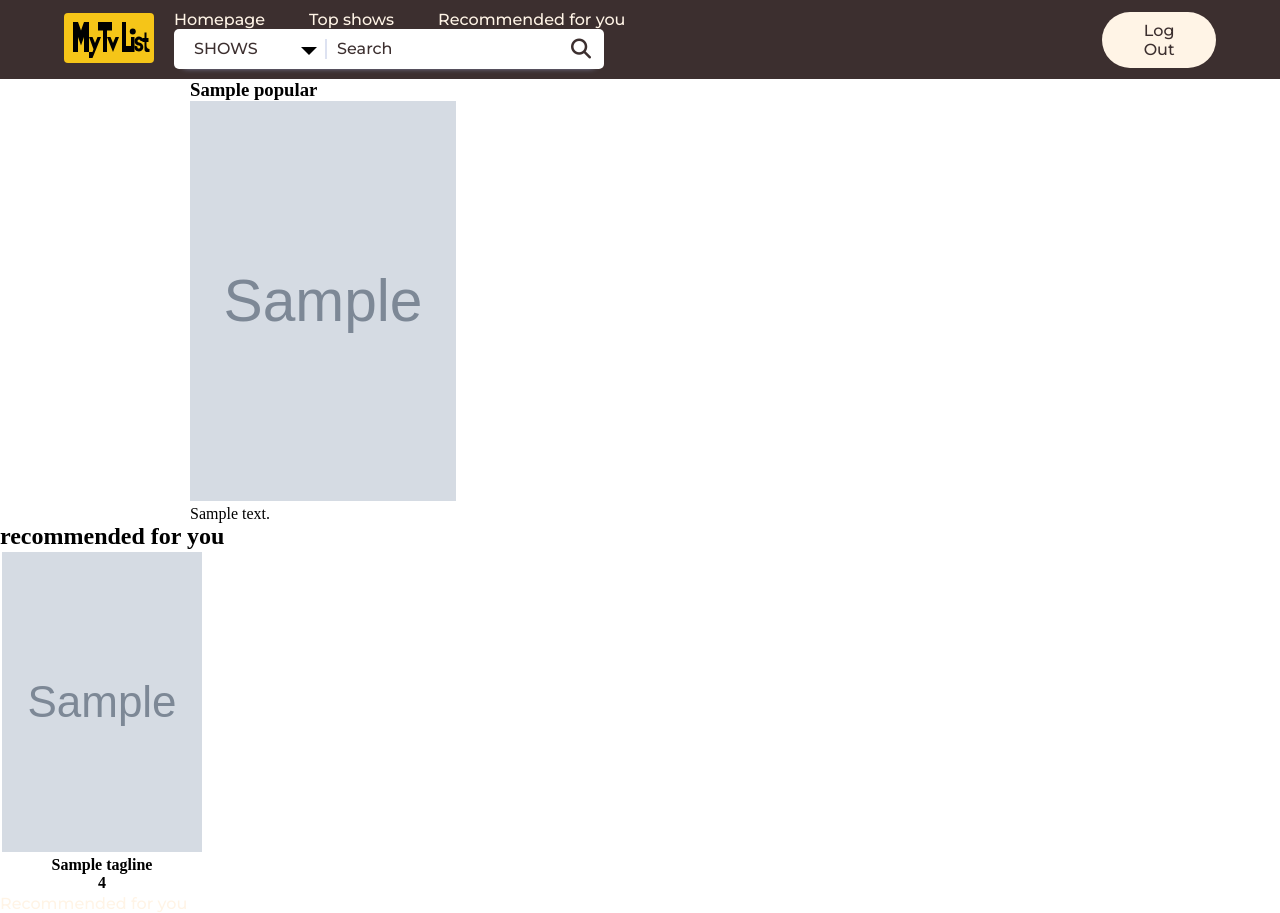
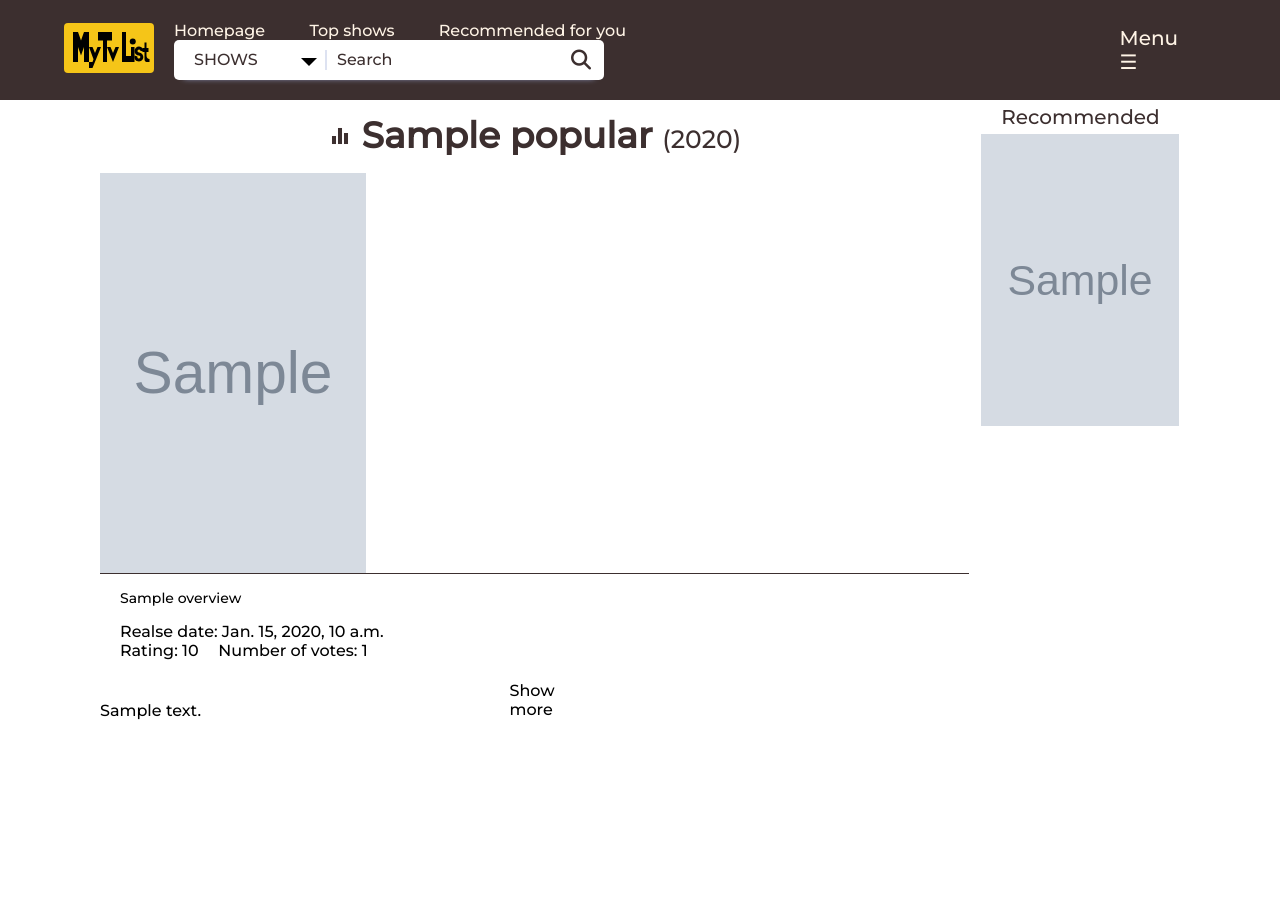
Before and after one commit to HDymarkowski/MyTvList, a Django app: template templates/Homepage.html in a window 1280 px wide. After the commit the page ends 720 px from the top, so only its background shows below. Run offline with Django 3.2, Linux system fonts and the light colour scheme; a user stored in the database is signed in; tables that the repository leaves empty hold one stand-in row (values such as "Sample post"); the template is opened without the code that fills it: most values are stand-ins (such as "Sample title", 1, 10 or a date in 2020); grey boxes marked "Sample" are stand-in pictures; lists and menus that the app fills with data are empty; some libraries are stand-ins or nearby versions.

Commit message:
Final version of homepage

```diff
--- a/MyTvList/views.py
+++ b/MyTvList/views.py
@@ -16,8 +16,12 @@ def index(request):
     # TODO make getPopular to work somehow?
     context_dict = {}
     context_dict['popular'] = tmdbSimpleApi.getPopular(1)
+
     context_dict['popular']['imgFile'] =tmdbSimpleApi.img(context_dict['popular']['poster_path'])
     context_dict['popular']['videoURL'] = tmdbSimpleApi.getVideo(context_dict['popular']['id'])
+    context_dict['popular']['year'] = context_dict['popular']['first_air_date'][:4]
+
+    print(context_dict)
 
     if request.user.is_authenticated:
 
--- a/static/css/base.css
+++ b/static/css/base.css
@@ -8,14 +8,39 @@
 	background-color: #3c2f2f;
 }
 
-.MyTvListHeader li, a, button {
+#bezove {
 	font-family: "Montserrat", sans-serif;
 	font-weight: 500;
 	font-size: 16px;
 	color: #fff4e6;
 	text-decoration: none;
+	transition: all 0.3s ease 0s
 }
 
+#tmave {
+	font-family: "Montserrat", sans-serif;
+	font-weight: 500;
+	font-size: 16px;
+	color: #3c2f2f;
+	text-decoration: none;
+	transition: all 0.3s ease 0s
+}
+
+#bezove:hover {
+	color: 	#be9b7b;
+}
+
+#tmave:hover {
+	color: rgba(255,244,230,0.8);
+}
+
+#nav_menu {
+	font-size: 20px;
+	position: relative;
+	right: 0px;
+	cursor: pointer;
+	color: #fff4e6;
+}
 .MyTvListHeader a.active {
   background-color: #2196F3;
   color: white;
@@ -29,10 +54,6 @@
 	display: inline-block;
 	padding: 0px 20px;
 
-}
-
-.MyTvListHeader .nav_links li a {
-	transition: all 0.3s ease 0s;
 }
 
 .MyTvListHeader .nav_links li a:hover {
@@ -189,22 +210,229 @@
 	color: #be9b7b;
 }
 
-.content_wrapper {
+.main {
 	box-sizing: border-box;
 	display: block;
+	width: 1080px;
 	margin-left: auto;
 	margin-right: auto;
-	width: 900px;
+	height: 800px;
+}
+.content_wrapper {
+	box-sizing: content-box;
+	display: block;
+	float: left;
+	max-width: 869px;
+	width: 869px;
 	border-style: solid;
-	border: 10px
+	border: 10px;
+	//background: #fff4e6;
+}
+
+.content_wrapper .title_block {
+	box-sizing: border-box;
+	display: block;
+	padding-top: 15px;
+	padding-bottom: 15px;
+}
+
+.content_wrapper .title_block .title_bar {
+	padding-left: 20px;
+	padding-right: 20px;
+}
+
+.content_wrapper .title_block .title_bar h1 {
+	box-sizing: border-box;
+	display: block;
+	font-weight: 600;
+	font-size: 36px;
+	font-stretch: 100%;
+	line-height: 40px;
+	padding-bottom: 3px;
+	color: #3c2f2f;
+	text-align: center;
+}
+
+.content_wrapper .title_block .title_bar h1 span {
+	box-sizing: border-box;
+	font-size: 25px;
+	font-stretch: 100%;
+	font-weight: 500;
+	line-height: 25px;
+}
+
+.content_wrapper .slate_wrapper {
+	display: block;
+	height: 400px;
+	overflow-x: hidden;
+	overflow-y: hidden;
+	padding-bottom: 2px;
+}
+
+.content_wrapper .slate_wrapper img {
+	float: left;
+	display: block;
+}
+
+.content_wrapper .slate_wrapper iframe {
+	float: right;
+	display: block;
+}
+
+.content_wrapper .show_summary {
+	border-top-color: #3c2f2f;
+	border-top-style: solid;
+	border-top-width: 1px;
+	display: block;
+	width: 100%;
+}
+
+.content_wrapper .show_summary .plot_summary {
+	display: block;
+	padding: 15px 20px 15px 20px;
+}
+.content_wrapper .show_summary .plot_summary .plot_overview {
+	display: block;
+	padding-bottom: 15px;
+}
+
+.content_wrapper .show_summary .plot_summary .plot_overview .plot_overview_text {
+	display: block;
+	font-size: 14px;
+	line-height: 18px;
+}
+
+.content_wrapper .show_summary .plot_summary .airdate {
+	padding-bottom: 5px;
+	display: block;
+	font-size: 14px;
+	line-height: 15px;
+}
+
+.content_wrapper .show_summary .plot_summary .show_review {
+	box-sizing: content-box;
+	display: block;
+	height: 25px;
+}
+
+.content_wrapper .show_summary .plot_summary .show_review .rating {
+	display: inline-block;
+	font-size: 16px;
+}
+
+.content_wrapper .show_summary .plot_summary .show_review .divider {
+	border-left-color: #3c2f2f;
+	border-left-style: solid;
+	border-left-width: 1px:
+	color: #3c2f2f;
+	display: inline-block;
+	height: 15px;
+	margin: 0px 5px;
+	padding: 0;
+	vertical-align: top;
+	width: 1px;
+}
+
+.content_wrapper .show_summary .plot_summary .show_review .rating_numbers {
+	display: inline-block;
+	font-size: 16px
+}
+
+.content_wrapper .redirect_wrapper {
+	display: block;
+	width: 50px;
+	height: 20px;
+	margin-left: auto;
+	margin-right: auto;
+	cursor: pointer;
+}
+
+.recommended_wrapper {
+	display: block;
+	box-sizing: content-box;
+	max-width: 199px;
+	float: right;
+	position: relative;
+	width: 199px;
+	//background-color: grey;
+}
+
+.recommended_wrapper .recommended_title {
+	padding: 5px 5px;
+	text-align: center;
+}
+
+#recommended_title {
+	font-family: "Montserrat", sans-serif;
+	font-weight: 500;
+	font-size: 20px;
+	color: #3c2f2f;
+	text-decoration: none;
+	transition: all 0.3s ease 0s;
+}
+
+#recommended_title:hover {
+	color: rgba(60, 47, 47, 0.8);
+}
+
+.recommended_wrapper img {
+	width: 198px;
+	height: 297px;
+	padding-bottom: 5px;
 }
 
 
 
 
 
+aside {
+    font-family: "Lato", sans-serif;
+    transition: background-color .5s;
+}
 
+.sidenav {
+    height: 100%;
+    width: 0;
+    position: fixed;
+    z-index: 1;
+    top: 0;
+    right: 0;
+    background-color: #111;
+    overflow-x: hidden;
+    transition: 0.5s;
+    padding-top: 60px;
+}
 
+.sidenav a {
+    padding: 8px 8px 8px 32px;
+    text-decoration: none;
+    font-size: 25px;
+    color: #818181;
+    display: block;
+    transition: 0.3s
+}
+
+.sidenav a:hover, .offcanvas a:focus{
+    color: #f1f1f1;
+}
+
+.sidenav .closebtn {
+    position: absolute;
+    top: 0;
+    right: 25px;
+    font-size: 36px;
+    margin-left: 50px;
+}
+
+#main {
+    transition: margin-left .5s;
+    padding: 16px;
+}
+
+@media screen and (max-height: 450px) {
+  .sidenav {padding-top: 15px;}
+  .sidenav a {font-size: 18px;}
+}
 
 
 
@@ -220,11 +448,14 @@
 	color: #3c2f2f;
 }
 
-
+.clickable{
+	cursor: pointer;
+}
 
 
 
 * {
+	font-family: "Montserrat", sans-serif;
 	box-sizing: border-box;
 	margin: 0px;
 	padding: 0px;
--- a/static/js/script.js
+++ b/static/js/script.js
@@ -86,3 +86,16 @@ $(document).ready(function(){
         });
 	});
 });
+
+
+function openNav() {
+    document.getElementById("mySidenav").style.width = "250px";
+    document.getElementById("main").style.marginRight = "250px";
+    document.body.style.backgroundColor = "rgba(0,0,0,0.4)";
+}
+
+function closeNav() {
+    document.getElementById("mySidenav").style.width = "0";
+    document.getElementById("main").style.marginRight= "0";
+    document.body.style.backgroundColor = "white";
+}
--- a/templates/Homepage.html
+++ b/templates/Homepage.html
@@ -6,53 +6,75 @@
 {% endblock %}
 
 {% block section_block %}
+<div class="main">
 	{% if popular %}
-<article>
 		<div class="content_wrapper">
 			<div class="title_block">
+				<div class="title_bar">
+					<h1>
+						<i class="material-icons" style="font-size: 36px, vertical-align: center;">
+							equalizer
+						</i>
+						{{ popular.name }}
+						<span>
+							({{ popular.year }})
+						</span>
+					</h1>
+				</div>
+			</div>
+			<div class="slate_wrapper">
+				<img src = "{{ MEDIA_URL }}{{ popular.imgFile }}", width = 266px, height = 400px name="{{ popular.name }}" class="clickable">
+				<iframe src="{{ popular.videoURL }}?mute=1", width="600px", height="400px" class="video"></iframe>
+			</div>
+			<div class="show_summary">
+				<div class="plot_summary">
+					<div class="plot_overview">
+						<div class="plot_overview_text">
+							{{ popular.overview }}
+						</div>
+					</div>
+					<div>
 
 					</div>
-		<h1>
-			{{ popular.name }}
-		</h1>
-		<img src = "{{ MEDIA_URL }}{{ popular.imgFile }}", width = 266px, height = 400px class="poster">
-		<iframe src="{{ popular.videoURL }}?mute=1", width="600px", height="400px" class="video"></iframe>
+					<div class="show_airdate">
+						Realse date: {{ popular.first_air_date }}
+					</div>
+					<div class="show_review">
+						<div class="rating">
+							Rating: {{ popular.vote_average }}
+						</div>
+						<div class="divider">
 
+						</div>
+						<div class="rating_numbers">
+							Number of votes: {{ popular.vote_count }}
+						</div>
+					</div>
+				</div>
+				<div class="redirect_wrapper">
+					<div name="{{ popular.name }}" class="clickable">
+						Show more
+					</div>
+				</div>
+			</div>
 			<p1>
 				{{ popular.description }}
 			</p1>
 		</div>
-</article>
 	{% else %}
 		<p>Cannot retreive a popular show</p>
 	{% endif %}
 	{% if user.is_authenticated %}
 		{% if recs %}
-    <aside>
-        <h2>
-            recommended for you
-        </h2>
-        <table>
-            <tr>
+		    <div class="recommended_wrapper">
+		    	<div class="recommended_title">
+		        	<a href="{% url 'MyTvList:recommended' %}" id="recommended_title">Recommended</a>
+		    	</div>
 		    	{% for rec in recs %}
-                <th name="{{rec.title}}" class="clickable">
-                <div Class="recommendedShow">
-                    <!-- this section displays an entry for the recommended shows list -->
-
-                    <img src="{{ MEDIA_URL }}{{ rec.poster_path }}" alt="thumbnail", width = 200px, height = 300px>
-                    <p>{{ rec.tagline }}</p>
-                    <div Class="ratings">
-                        {{ rec.rating }}
+		    		<img src="{{ MEDIA_URL }}{{ rec.poster_path }}" alt="thumbnail" name="{{ rec.name }}" class="clickable">
+		    	{% endfor %}
 		    </div>
-                </div>
-            </th>
-            {% endfor %}
-            </tr>
-        </table>
-
-        <!-- link leads to the recommended page -->
-        <a href="{% url 'MyTvList:recommended' %}">Recommended for you</a>
-    </aside>
 	    {% endif %}
 	{% endif %}
 	{% endblock %}
+</div>
--- a/templates/base.html
+++ b/templates/base.html
@@ -54,10 +54,10 @@
             <!-- nav bar with links to each major page in the site -->
             <ul class="nav_links">
 
-                <li><a href="{% url 'MyTvList:index' %}">Homepage</a></li>
-                <li><a href="{% url 'MyTvList:topshows' %}">Top shows</a></li>
+                <li><a href="{% url 'MyTvList:index' %}" id="bezove">Homepage</a></li>
+                <li><a href="{% url 'MyTvList:topshows' %}" id="bezove">Top shows</a></li>
                 {% if user.is_authenticated %}
-                    <li><a href="{% url 'MyTvList:recommended' %}">Recommended for you</a></li>
+                    <li><a href="{% url 'MyTvList:recommended' %}" id="bezove">Recommended for you</a></li>
                 {% endif %}
                 <li>
                     <div class="search_container">
@@ -92,19 +92,19 @@
             </ul>
         <script src="{% static "js/script.js" %}"></script>
         </nav>
+        <div id="mySidenav" class="sidenav">
+          <a href="javascript:void(0)" class="closebtn" onclick="closeNav()">&times;</a>
+          <div class="user_button">
+            {% if user.is_authenticated %}
+                <a href="{% url 'MyTvList:logout' %}"><button id="tmave">Log Out</button></a>
+            {% else %}
+                <a href="{% url 'MyTvList:login' %}"><button id="tmave">Log In</button></a>
+            {% endif %}
+            </div>
+        </div>
 
-            <!-- profile pic -->
-            <!--<img src="ProfilePic.jpg" alt="profile pic">-->
-
-            <!-- search bar leads to results page -->
-
-            <!-- link for users to log in -->
-        <div class="user_button">
-            {% if user.is_authenticated %}
-                <a href="{% url 'MyTvList:logout' %}"><button>Log Out</button></a>
-            {% else %}
-                <a href="{% url 'MyTvList:login' %}"><button>Log In</button></a>
-            {% endif %}
+        <div id="main">
+          <span id="nav_menu"onclick="openNav()">Menu &#9776;</span>
         </div>
     </header>
 
```
Lines whose indentation alone changed are shown as unchanged.
